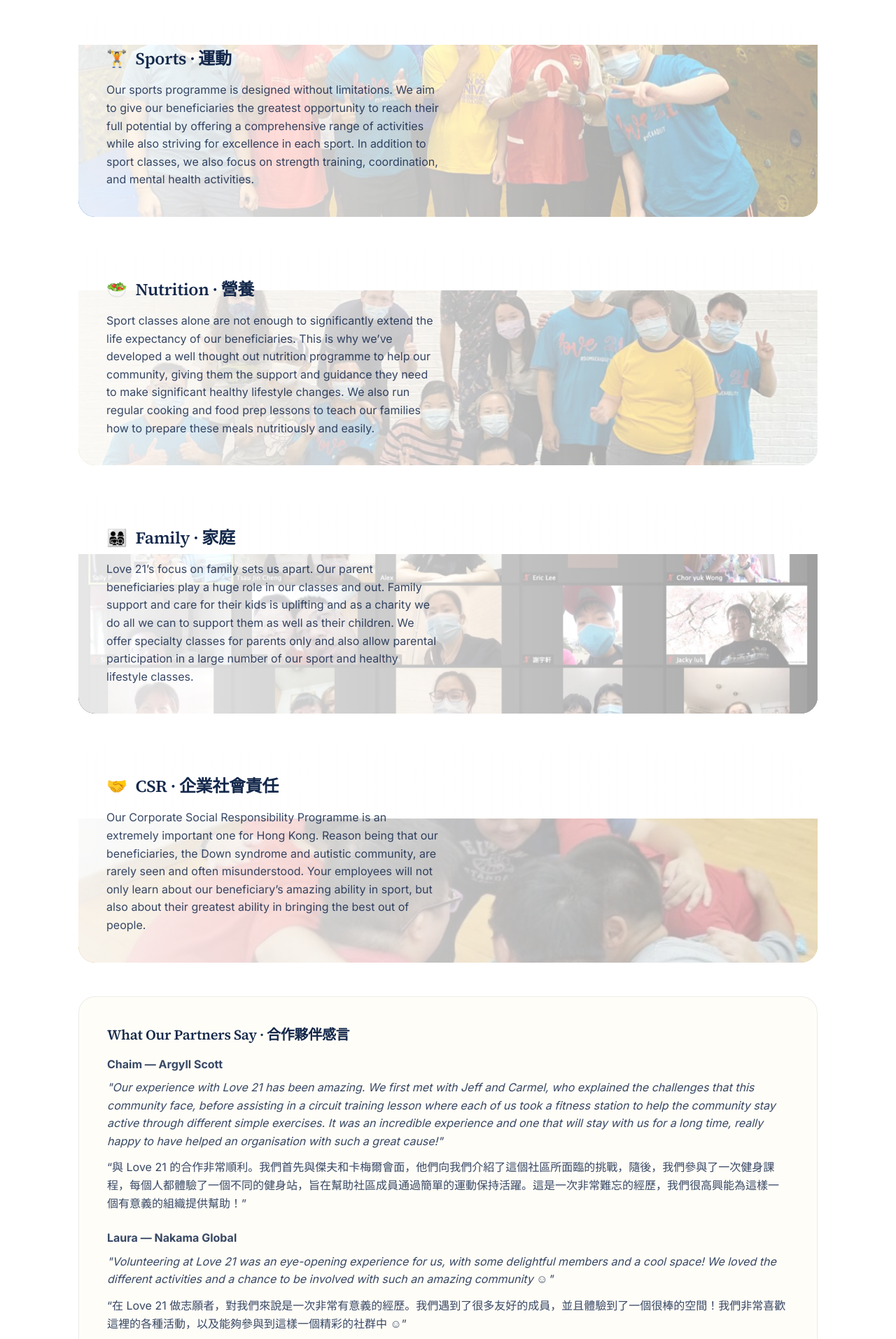
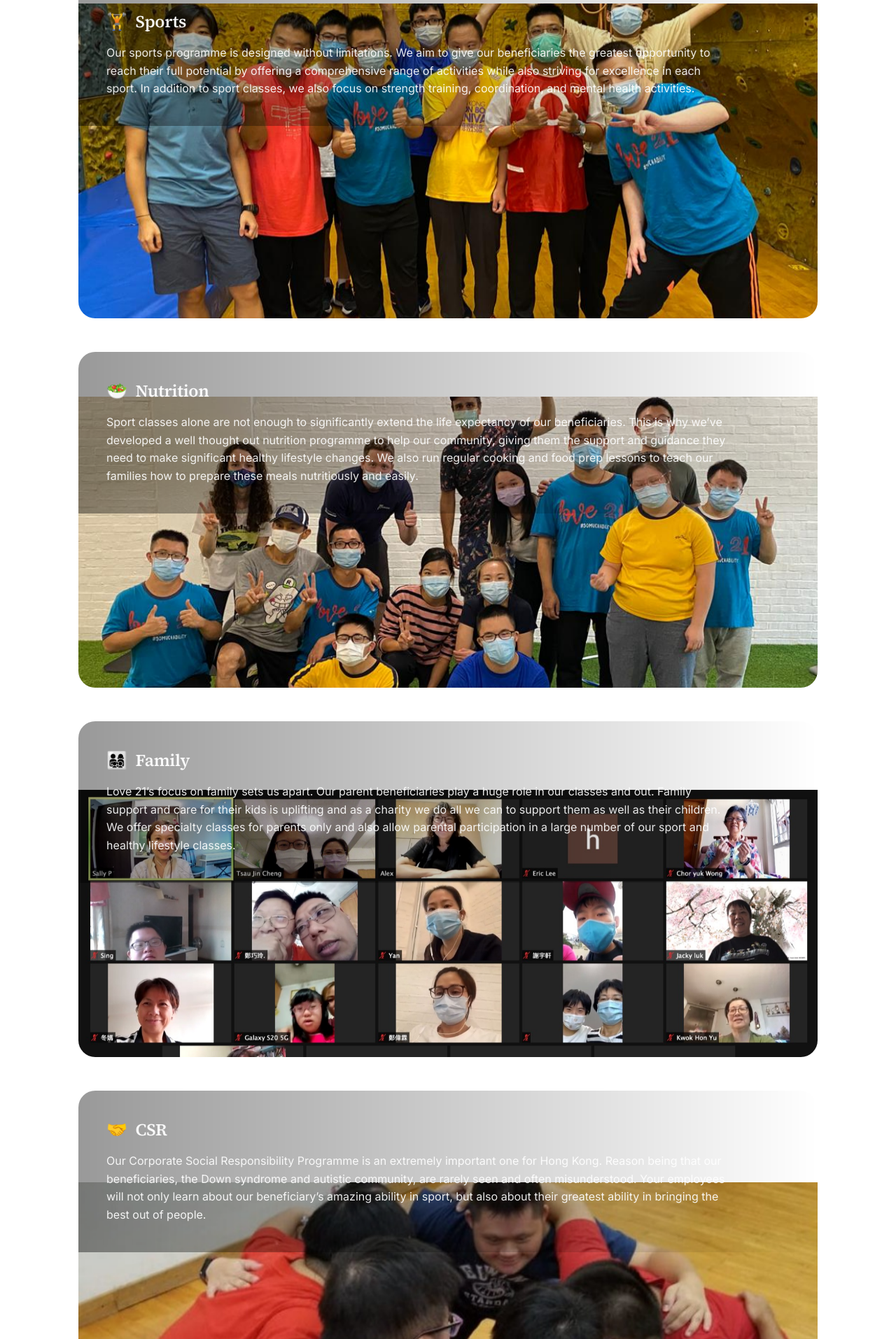
Before and after one commit to Verizent/code2give-team17, a React (Vite) app in the folder client/: page /about in a window 1280 px wide. Shown: the part 566-2480 px from the top of the page at 70% size. Built offline with nearby package versions, Linux system fonts and the light colour scheme.

Commit message:
Update About page language

```diff
--- a/client/src/pages/AboutPage.tsx
+++ b/client/src/pages/AboutPage.tsx
@@ -7,12 +7,11 @@ import { LovePatternBg, BrandPatternBand } from '@/components/brand-pattern'
 
 export function AboutPage() {
   const { t, locale } = useSite()
-
+  const isZh = locale !== 'en'
   const [active, setActive] = useState<string | null>(null)
 
   useEffect(() => {
     const els = Array.from(document.querySelectorAll<HTMLElement>('.about-parallax'))
-
     let raf = 0
     const onScroll = () => {
       if (raf) cancelAnimationFrame(raf)
@@ -20,20 +19,53 @@ export function AboutPage() {
         els.forEach((el) => {
           const rect = el.getBoundingClientRect()
           const offset = rect.top * 0.06
-          const id = el.dataset.section || ''
-          const scale = el.classList.contains('active') ? 1.06 : 1
-          el.style.transform = `translateY(${offset}px) scale(${scale})`
+          const s = el.dataset.key === active ? 1.06 : 1
+          el.style.transform = `translateY(${offset}px) scale(${s})`
         })
       })
     }
-
     onScroll()
     window.addEventListener('scroll', onScroll, { passive: true })
     return () => {
       window.removeEventListener('scroll', onScroll)
       if (raf) cancelAnimationFrame(raf)
     }
-  }, [])
+  }, [active])
+
+  function makeSection(key: string, img: string, emoji: string, en: React.ReactNode, zh: React.ReactNode) {
+    return (
+      <section
+        key={key}
+        className="relative overflow-hidden rounded-2xl min-h-[48vh] sm:min-h-[60vh]"
+        onClick={() => setActive(active === key ? null : key)}
+        role="button"
+        tabIndex={0}
+        onKeyDown={(e) => {
+          if (e.key === 'Enter' || e.key === ' ') setActive(active === key ? null : key)
+        }}
+      >
+        <div
+          aria-hidden
+          data-key={key}
+          className="about-parallax absolute inset-0 will-change-transform transition-transform duration-500"
+          style={{
+            backgroundImage: `url('${img}')`,
+            backgroundSize: 'cover',
+            backgroundPosition: 'center',
+            transform: 'translateY(0px) scale(1)',
+          }}
+        />
+
+        <div className="relative z-10 bg-gradient-to-r from-black/40 to-transparent p-6 sm:p-10 text-white h-full">
+          <h2 className="flex items-center gap-3 text-2xl font-semibold">
+            <span>{emoji}</span>
+            <span className="text-white/95">{key}</span>
+          </h2>
+          <div className="mt-4 max-w-4xl text-white/90">{isZh ? zh : en}</div>
+        </div>
+      </section>
+    )
+  }
 
   return (
     <div className="min-h-screen overflow-x-hidden bg-white">
@@ -42,14 +74,14 @@ export function AboutPage() {
       <main id="main">
         <LovePatternBg variant="navy">
           <div className="mx-auto max-w-[1120px] px-4 py-14 sm:px-8 sm:py-20">
-            <p className="kicker text-yellow">Our Programmes · 我們的項目</p>
+            <p className="kicker text-yellow">{isZh ? '我們的項目' : 'Our Programmes'}</p>
             <h1 className="mt-3 max-w-3xl font-display text-[clamp(2rem,6vw,3.2rem)] leading-[1.04] font-semibold text-white">
-              Empowering Hong Kong’s Neurodiverse Community
+              {isZh ? '關於我們' : "About Us"}
             </h1>
             <p className="section-lede mt-5 max-w-2xl text-base leading-relaxed text-white/80 sm:text-lg">
-              Love 21 Foundation provides sport, nutrition and family-centred
-              programmes to help individuals with Down syndrome and autism
-              thrive.
+              {isZh
+                ? 'Love 21 Foundation 提供體育、營養及家庭為本的項目，幫助唐氏綜合症及自閉症人士發展。'
+                : 'Love 21 Foundation provides sport, nutrition and family-centred programmes to help individuals with Down syndrome and autism thrive.'}
             </p>
           </div>
         </LovePatternBg>
@@ -57,209 +89,92 @@ export function AboutPage() {
         <BrandPatternBand variant="yellow" className="easy-hide" />
 
         <div className="mx-auto max-w-[1120px] px-4 py-12 sm:px-8 sm:py-16">
-          {/* Programme cards with photo backgrounds and subtle parallax */}
           <div className="space-y-12">
-            {/* Sports */}
-            <section className="relative overflow-hidden rounded-2xl">
-              <div
-                aria-hidden
-                data-section="sports"
-                onClick={() => {
-                  setActive((s) => (s === 'sports' ? null : 'sports'))
-                  const el = document.querySelector<HTMLElement>('[data-section="sports"]')
-                  if (el) {
-                    el.classList.toggle('active')
-                    const rect = el.getBoundingClientRect()
-                    const offset = rect.top * 0.06
-                    const scale = el.classList.contains('active') ? 1.06 : 1
-                    el.style.transform = `translateY(${offset}px) scale(${scale})`
-                  }
-                }}
-                className="about-parallax absolute inset-0 will-change-transform cursor-pointer"
-                style={{
-                  backgroundImage: "url('/brand/activity.jpg')",
-                  backgroundSize: 'cover',
-                  backgroundPosition: 'center',
-                  transform: 'translateY(0px) scale(1)',
-                  transition: 'transform 350ms ease-out, filter 350ms ease-out',
-                }}
-              />
-              <div className="relative z-10 bg-gradient-to-r from-white/90 to-white/60 p-6 sm:p-10">
-                <h2 className="flex items-center gap-3 text-2xl font-semibold text-navy">
-                  <span>🏋️</span> Sports · 運動
-                </h2>
-                <div className="mt-4 grid gap-6 sm:grid-cols-2">
-                  {locale === 'en' ? (
-                    <p className="text-navy/85">
+            {makeSection(
+              isZh ? '運動' : 'Sports',
+              '/brand/activity.jpg',
+              '🏋️',
+              <p>
                 Our sports programme is designed without limitations. We aim to give our beneficiaries the greatest opportunity to reach their full potential by offering a comprehensive range of activities while also striving for excellence in each sport. In addition to sport classes, we also focus on strength training, coordination, and mental health activities.
-                    </p>
-                  ) : (
-                    <p className="text-navy/85">
+              </p>,
+              <p>
                 我們的體育項目沒有限制。我們旨在為所有參與者提供最大的發展機會，通過提供全面的體育活動，並努力在每個項目中達到卓越水平。除了體育課程，我們還注重力量訓練、協調性和心理健康方面的活動。
-                    </p>
+              </p>,
             )}
-                </div>
-              </div>
-            </section>
 
-            {/* Nutrition */}
-            <section className="relative overflow-hidden rounded-2xl">
-              <div
-                aria-hidden
-                data-section="nutrition"
-                onClick={() => {
-                  setActive((s) => (s === 'nutrition' ? null : 'nutrition'))
-                  const el = document.querySelector<HTMLElement>('[data-section="nutrition"]')
-                  if (el) {
-                    el.classList.toggle('active')
-                    const rect = el.getBoundingClientRect()
-                    const offset = rect.top * 0.06
-                    const scale = el.classList.contains('active') ? 1.06 : 1
-                    el.style.transform = `translateY(${offset}px) scale(${scale})`
-                  }
-                }}
-                className="about-parallax absolute inset-0 will-change-transform cursor-pointer"
-                style={{
-                  backgroundImage: "url('/brand/class.jpg')",
-                  backgroundSize: 'cover',
-                  backgroundPosition: 'center',
-                  transform: 'translateY(0px) scale(1)',
-                  transition: 'transform 350ms ease-out, filter 350ms ease-out',
-                }}
-              />
-              <div className="relative z-10 bg-gradient-to-r from-white/90 to-white/60 p-6 sm:p-10">
-                <h2 className="flex items-center gap-3 text-2xl font-semibold text-navy">
-                  <span>🥗</span> Nutrition · 營養
-                </h2>
-                <div className="mt-4 grid gap-6 sm:grid-cols-2">
-                  {locale === 'en' ? (
-                    <p className="text-navy/85">
+            {makeSection(
+              isZh ? '營養' : 'Nutrition',
+              '/brand/class.jpg',
+              '🥗',
+              <p>
                 Sport classes alone are not enough to significantly extend the life expectancy of our beneficiaries. This is why we’ve developed a well thought out nutrition programme to help our community, giving them the support and guidance they need to make significant healthy lifestyle changes. We also run regular cooking and food prep lessons to teach our families how to prepare these meals nutritiously and easily.
-                    </p>
-                  ) : (
-                    <p className="text-navy/85">
+              </p>,
+              <p>
                 僅僅提供體育課程，並不能顯著地延長我們的受益人的壽命。因此，我們設計了一套全面的營養計劃，旨在幫助我們的社區，為他們提供必要的支持和指導，從而促使他們實現顯著的健康生活方式改變。我們還定期組織烹飪和食物準備課程，幫助我們的家庭以健康又簡單的方式來製作這些食物。
-                    </p>
+              </p>,
             )}
-                </div>
-              </div>
-            </section>
 
-            {/* Family */}
-            <section className="relative overflow-hidden rounded-2xl">
-              <div
-                aria-hidden
-                data-section="family"
-                onClick={() => {
-                  setActive((s) => (s === 'family' ? null : 'family'))
-                  const el = document.querySelector<HTMLElement>('[data-section="family"]')
-                  if (el) {
-                    el.classList.toggle('active')
-                    const rect = el.getBoundingClientRect()
-                    const offset = rect.top * 0.06
-                    const scale = el.classList.contains('active') ? 1.06 : 1
-                    el.style.transform = `translateY(${offset}px) scale(${scale})`
-                  }
-                }}
-                className="about-parallax absolute inset-0 will-change-transform cursor-pointer"
-                style={{
-                  backgroundImage: "url('/brand/member.jpg')",
-                  backgroundSize: 'cover',
-                  backgroundPosition: 'center',
-                  transform: 'translateY(0px) scale(1)',
-                  transition: 'transform 350ms ease-out, filter 350ms ease-out',
-                }}
-              />
-              <div className="relative z-10 bg-gradient-to-r from-white/90 to-white/60 p-6 sm:p-10">
-                <h2 className="flex items-center gap-3 text-2xl font-semibold text-navy">
-                  <span>👨‍👩‍👧‍👦</span> Family · 家庭
-                </h2>
-                <div className="mt-4 grid gap-6 sm:grid-cols-2">
-                  {locale === 'en' ? (
-                    <p className="text-navy/85">
+            {makeSection(
+              isZh ? '家庭' : 'Family',
+              '/brand/member.jpg',
+              '👨‍👩‍👧‍👦',
+              <p>
                 Love 21’s focus on family sets us apart. Our parent beneficiaries play a huge role in our classes and out. Family support and care for their kids is uplifting and as a charity we do all we can to support them as well as their children. We offer specialty classes for parents only and also allow parental participation in a large number of our sport and healthy lifestyle classes.
-                    </p>
-                  ) : (
-                    <p className="text-navy/85">
+              </p>,
+              <p>
                 Love 21 專注於家庭，這使我們與眾不同。我們的受益人（家長）在我們的課程和活動中發揮著重要作用。我們致力於為這些家庭提供支持和關懷，並盡力幫助他們和他們的孩子。我們提供專門為家長設計的課程，並且鼓勵家長參與我們的大部分體育和健康生活方式課程。
-                    </p>
+              </p>,
             )}
-                </div>
-              </div>
-            </section>
 
-            {/* CSR */}
-            <section className="relative overflow-hidden rounded-2xl">
-              <div
-                aria-hidden
-                data-section="csr"
-                onClick={() => {
-                  setActive((s) => (s === 'csr' ? null : 'csr'))
-                  const el = document.querySelector<HTMLElement>('[data-section="csr"]')
-                  if (el) {
-                    el.classList.toggle('active')
-                    const rect = el.getBoundingClientRect()
-                    const offset = rect.top * 0.06
-                    const scale = el.classList.contains('active') ? 1.06 : 1
-                    el.style.transform = `translateY(${offset}px) scale(${scale})`
-                  }
-                }}
-                className="about-parallax absolute inset-0 will-change-transform cursor-pointer"
-                style={{
-                  backgroundImage: "url('/brand/hero-huddle.jpg')",
-                  backgroundSize: 'cover',
-                  backgroundPosition: 'center',
-                  transform: 'translateY(0px) scale(1)',
-                  transition: 'transform 350ms ease-out, filter 350ms ease-out',
-                }}
-              />
-              <div className="relative z-10 bg-gradient-to-r from-white/90 to-white/60 p-6 sm:p-10">
-                <h2 className="flex items-center gap-3 text-2xl font-semibold text-navy">
-                  <span>🤝</span> CSR · 企業社會責任
-                </h2>
-                <div className="mt-4 grid gap-6 sm:grid-cols-2">
-                  {locale === 'en' ? (
-                    <p className="text-navy/85">
+            {makeSection(
+              isZh ? '企業社會責任' : 'CSR',
+              '/brand/hero-huddle.jpg',
+              '🤝',
+              <p>
                 Our Corporate Social Responsibility Programme is an extremely important one for Hong Kong. Reason being that our beneficiaries, the Down syndrome and autistic community, are rarely seen and often misunderstood. Your employees will not only learn about our beneficiary’s amazing ability in sport, but also about their greatest ability in bringing the best out of people.
-                    </p>
-                  ) : (
-                    <p className="text-navy/85">
+              </p>,
+              <p>
                 我們的企業社會責任項目對香港至關重要。原因在於，我們的受益者，即患有唐氏綜合徵和自閉症的人群，往往不被關注，並且常常被誤解。您的員工不僅將瞭解我們受益人的非凡運動能力，更將瞭解他們激發他人潛力的卓越能力。
-                    </p>
+              </p>,
             )}
-                </div>
-              </div>
-            </section>
 
-            {/* Partners */}
-            <section className="rounded-2xl border border-navy/8 bg-paper p-6 sm:p-10">
-              <h3 className="text-xl font-semibold text-navy">What Our Partners Say · 合作夥伴感言</h3>
+            <section className="rounded-2xl border border-navy/8 bg-paper p-6 sm:p-10 text-navy/85">
+              <h3 className="text-xl font-semibold text-navy">{isZh ? '合作夥伴感言' : 'What Our Partners Say'}</h3>
               <div className="mt-4 space-y-6">
-                <blockquote className="text-navy/85">
+                <blockquote>
                   <strong>Chaim — Argyll Scott</strong>
                   <p className="mt-2 italic">
-                    "Our experience with Love 21 has been amazing. We first met with Jeff and Carmel, who explained the challenges that this community face, before assisting in a circuit training lesson where each of us took a fitness station to help the community stay active through different simple exercises. It was an incredible experience and one that will stay with us for a long time, really happy to have helped an organisation with such a great cause!"
+                    {isZh
+                      ? '「與 Love 21 的合作非常順利。我們首先與傑夫和卡梅爾會面，他們向我們介紹了這個社區所面臨的挑戰，隨後，我們參與了一次健身課程，每個人都體驗了一個不同的健身站，旨在幫助社區成員通過簡單的運動保持活躍。這是一次非常難忘的經歷，我們很高興能為這樣一個有意義的組織提供幫助！」'
+                      : '"Our experience with Love 21 has been amazing. We first met with Jeff and Carmel, who explained the challenges that this community face, before assisting in a circuit training lesson where each of us took a fitness station to help the community stay active through different simple exercises. It was an incredible experience and one that will stay with us for a long time, really happy to have helped an organisation with such a great cause!"'}
                   </p>
-                  <p className="mt-3">“與 Love 21 的合作非常順利。我們首先與傑夫和卡梅爾會面，他們向我們介紹了這個社區所面臨的挑戰，隨後，我們參與了一次健身課程，每個人都體驗了一個不同的健身站，旨在幫助社區成員通過簡單的運動保持活躍。這是一次非常難忘的經歷，我們很高興能為這樣一個有意義的組織提供幫助！”</p>
                 </blockquote>
 
-                <blockquote className="text-navy/85">
+                <blockquote>
                   <strong>Laura — Nakama Global</strong>
                   <p className="mt-2 italic">
-                    "Volunteering at Love 21 was an eye-opening experience for us, with some delightful members and a cool space! We loved the different activities and a chance to be involved with such an amazing community ☺"
+                    {isZh
+                      ? '「在 Love 21 做志願者，對我們來說是一次非常有意義的經歷。我們遇到了很多友好的成員，並且體驗到了一個很棒的空間！我們非常喜歡這裡的各種活動，以及能夠參與到這樣一個精彩的社群中 ☺」'
+                      : '"Volunteering at Love 21 was an eye-opening experience for us, with some delightful members and a cool space! We loved the different activities and a chance to be involved with such an amazing community ☺"'}
                   </p>
-                  <p className="mt-3">“在 Love 21 做志願者，對我們來說是一次非常有意義的經歷。我們遇到了很多友好的成員，並且體驗到了一個很棒的空間！我們非常喜歡這裡的各種活動，以及能夠參與到這樣一個精彩的社群中 ☺”</p>
                 </blockquote>
               </div>
             </section>
 
-            <section className="rounded-2xl border border-navy/8 bg-paper p-6 sm:p-10">
-              <h3 className="text-xl font-semibold text-navy">CSR Inquiry · 查詢企業合作</h3>
-              <p className="mt-3 text-navy/85">
-                <strong>EN:</strong> If you’d like to learn more about our unique CSR Programme, please contact our Founder/CEO at <a className="underline" href="mailto:jeff@love21foundation.com">jeff@love21foundation.com</a>.
-              </p>
-              <p className="mt-3 text-navy/85">
-                <strong>繁:</strong> 如果您想了解更多關於我們獨特的企業社會責任（CSR）項目的信息，請聯繫我們的創始人/首席執行官：<a className="underline" href="mailto:jeff@love21foundation.com">jeff@love21foundation.com</a>。
+            <section className="rounded-2xl border border-navy/8 bg-paper p-6 sm:p-10 text-navy/85">
+              <h3 className="text-xl font-semibold text-navy">{isZh ? '查詢企業合作' : 'CSR Inquiry'}</h3>
+              <p className="mt-3">
+                {isZh ? (
+                  <>
+                    如果您想了解更多關於我們獨特的企業社會責任（CSR）項目的信息，請聯繫我們的創始人/首席執行官：
+                    <a className="underline" href="mailto:jeff@love21foundation.com">jeff@love21foundation.com</a>
+                  </>
+                ) : (
+                  <>
+                    If you’d like to learn more about our unique CSR Programme, please contact our Founder/CEO at{' '}
+                    <a className="underline" href="mailto:jeff@love21foundation.com">jeff@love21foundation.com</a>
+                  </>
+                )}
               </p>
             </section>
           </div>
```
Lines whose indentation alone changed are shown as unchanged.
